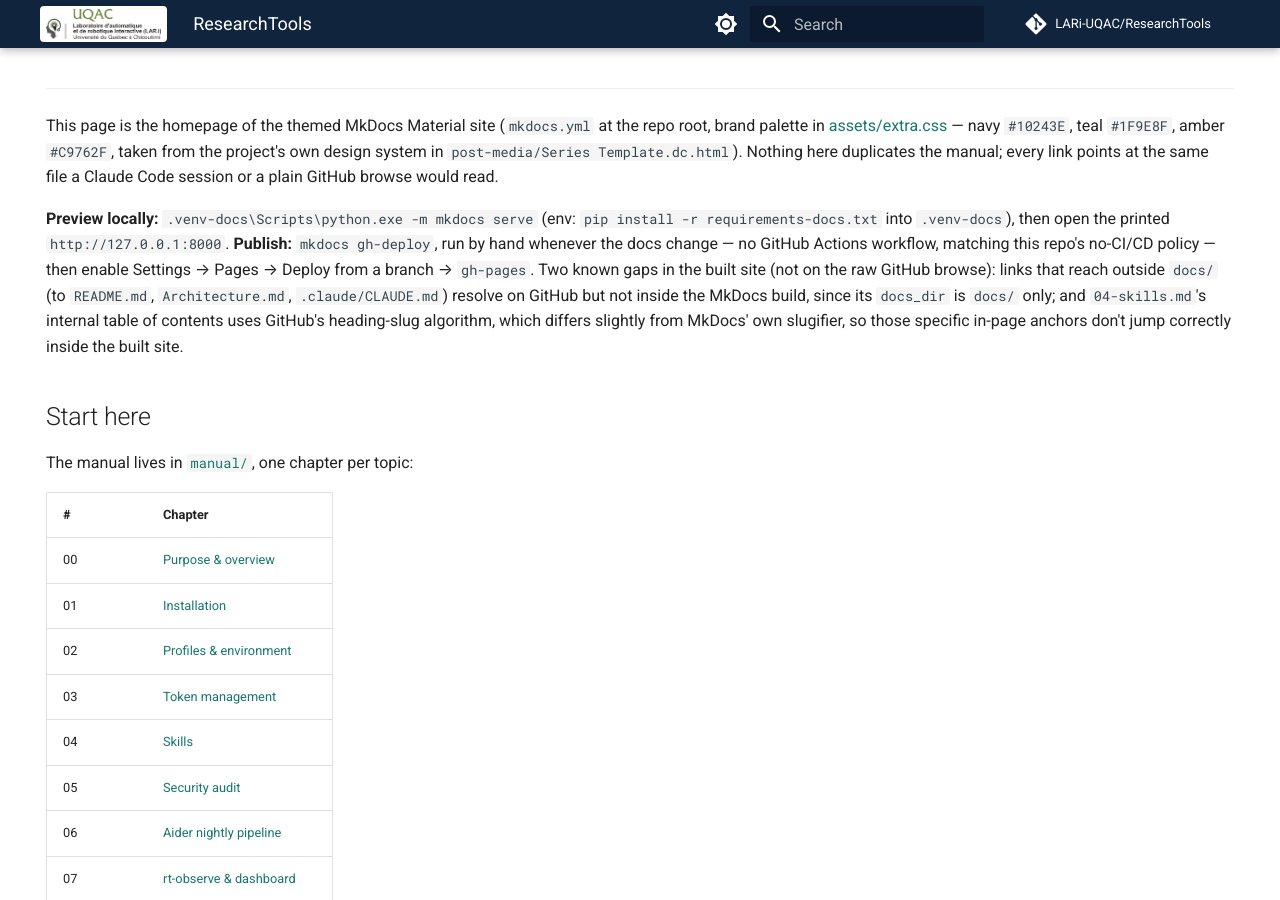
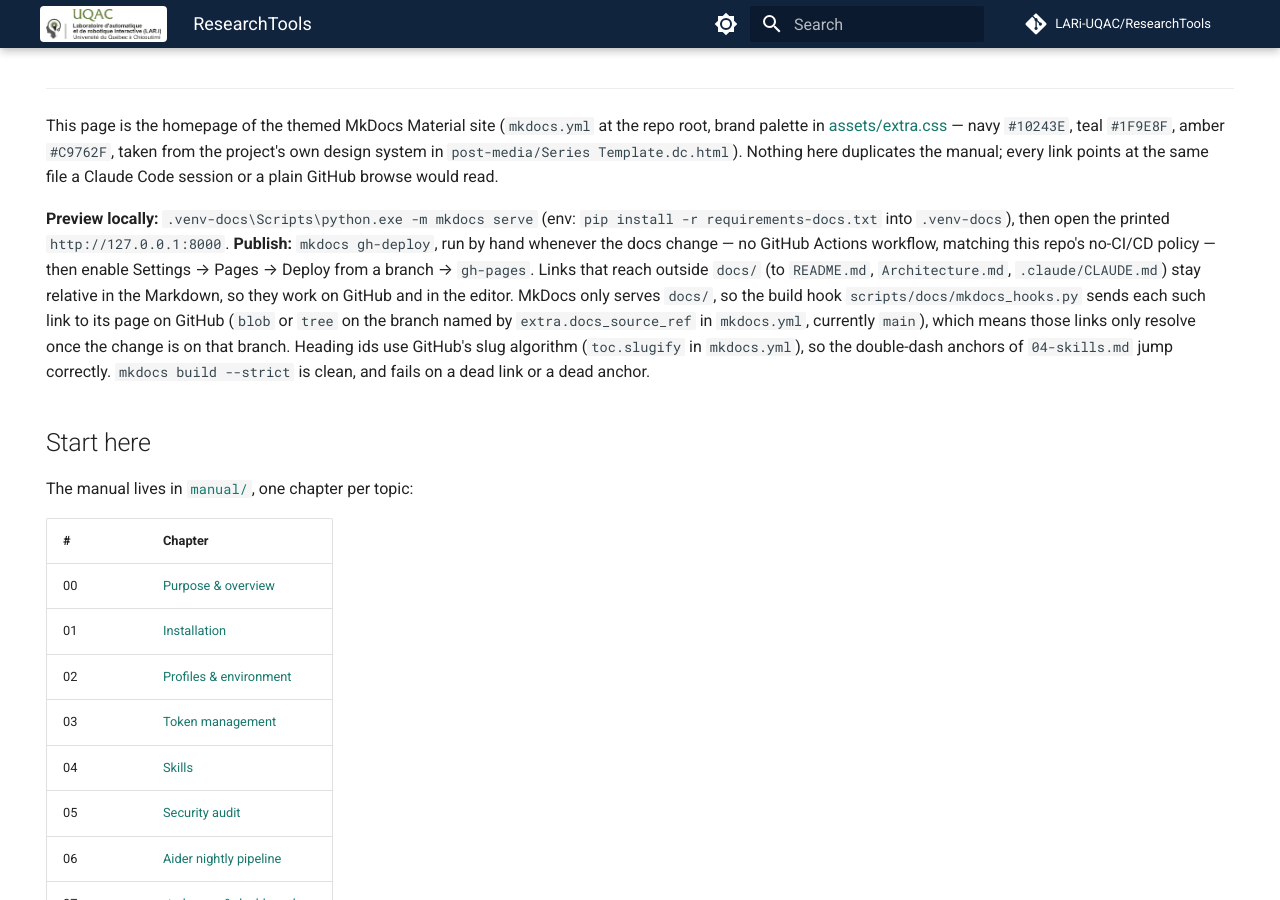
Before and after one commit to LARi-UQAC/ResearchTools, an MkDocs documentation site: the page built from docs/index.md, in a window 1280 px wide and 900 px high, scrolled down 1997 px. Built offline with MkDocs 1.6.1 and Material for MkDocs 9.7.7, drawn with Linux system fonts in a browser that asks for light colours; comment, search, counter and statistics services are not loaded.

Commit message:
docs: register the MkDocs link hook and describe how site links work
Adds the test inventory line (R23), names scripts/docs/ as a repository-wide
script home, replaces the "two known gaps" paragraph of docs/index.md with how
the site links and anchors now work, and records the change in CHANGELOG.md and
IMPROVEMENTS.md. Mirrors regenerated with install.ps1 -Profile engineering.

Co-Authored-By: Claude Sonnet 5.5 <noreply@anthropic.com>

```diff
--- a/docs/index.md
+++ b/docs/index.md
@@ -102,12 +102,14 @@ or a plain GitHub browse would read.
 requirements-docs.txt` into `.venv-docs`), then open the printed `http://127.0.0.1:8000`.
 **Publish:** `mkdocs gh-deploy`, run by hand whenever the docs change — no GitHub Actions
 workflow, matching this repo's no-CI/CD policy — then enable Settings → Pages → Deploy from
-a branch → `gh-pages`. Two known gaps in the built site (not on the raw GitHub browse): links
-that reach outside `docs/` (to `README.md`, `Architecture.md`, `.claude/CLAUDE.md`) resolve
-on GitHub but not inside the MkDocs build, since its `docs_dir` is `docs/` only; and
-`04-skills.md`'s internal table of contents uses GitHub's heading-slug algorithm, which
-differs slightly from MkDocs' own slugifier, so those specific in-page anchors don't jump
-correctly inside the built site.
+a branch → `gh-pages`. Links that reach outside `docs/` (to `README.md`, `Architecture.md`,
+`.claude/CLAUDE.md`) stay relative in the Markdown, so they work on GitHub and in the editor.
+MkDocs only serves `docs/`, so the build hook `scripts/docs/mkdocs_hooks.py` sends each such
+link to its page on GitHub (`blob` or `tree` on the branch named by `extra.docs_source_ref` in
+`mkdocs.yml`, currently `main`), which means those links only resolve once the change is on
+that branch. Heading ids use GitHub's slug algorithm (`toc.slugify` in `mkdocs.yml`), so the
+double-dash anchors of `04-skills.md` jump correctly. `mkdocs build --strict` is clean, and
+fails on a dead link or a dead anchor.
 
 ## Start here
 
```
Also changed, not shown: .claude/rules/testing.md (+1 -0 lines), .claude/rules/workflows.md (+3 -1 lines), CHANGELOG.md (+9 -0 lines), IMPROVEMENTS.md (+10 -0 lines), .github/instructions/testing.instructions.md, .github/instructions/workflows.instructions.md.
